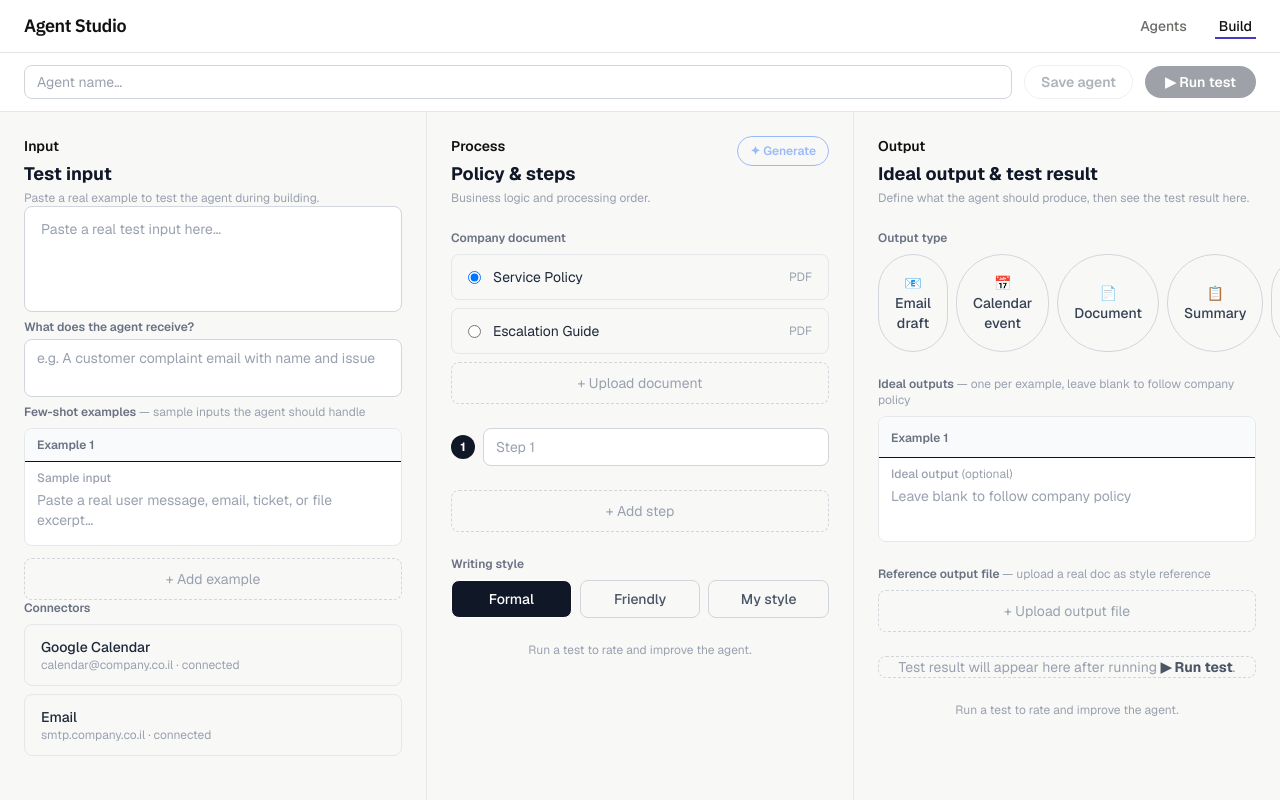
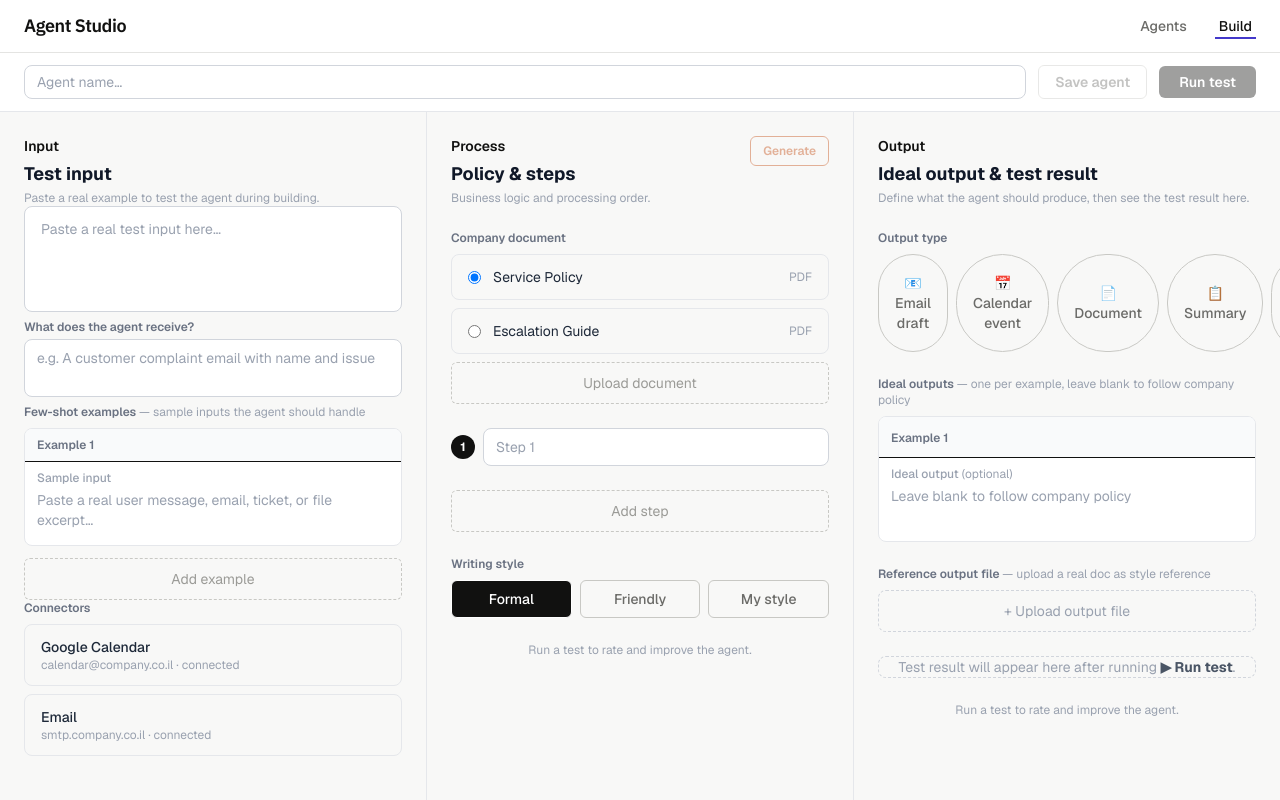
Before and after one commit to kamper83-stack/bob-agent-builder, a Next.js app in the folder app/: page /build in a window 1280 px wide. Built offline with nearby package versions, Linux system fonts and the light colour scheme.

Commit message:
feat(design): normalize button system across all pages

```diff
--- a/app/app/build/page.tsx
+++ b/app/app/build/page.tsx
@@ -326,10 +326,10 @@ export default function BuildPage() {
         <button
           onClick={handleSave}
           disabled={!agentDef.agentInstructions && filledSteps.length === 0}
-          className={`rounded-full px-4 py-1.5 text-sm font-semibold transition-colors ${
+          className={`rounded-md px-4 py-1.5 text-sm font-semibold transition-opacity ${
             saved
               ? "bg-green-600 text-white cursor-default"
-              : "border border-gray-300 dark:border-gray-600 text-gray-700 dark:text-gray-300 hover:bg-gray-50 dark:hover:bg-gray-800 disabled:opacity-40"
+              : "border border-border-strong text-text-secondary hover:bg-canvas disabled:opacity-40"
           }`}
         >
           {saved ? "✓ Saved" : "Save agent"}
@@ -337,9 +337,9 @@ export default function BuildPage() {
         <button
           onClick={handleTest}
           disabled={!canTest || hasBlockingConflict || checkingConfidence}
-          className="rounded-full bg-gray-900 dark:bg-gray-100 px-5 py-1.5 text-sm font-semibold text-white dark:text-gray-900 hover:bg-gray-700 dark:hover:bg-gray-300 disabled:opacity-40 disabled:cursor-not-allowed transition-colors"
+          className="rounded-md bg-text-primary px-5 py-1.5 text-sm font-semibold text-surface hover:opacity-80 disabled:opacity-40 disabled:cursor-not-allowed transition-opacity"
         >
-          {testRunning ? "Running…" : checkingConfidence ? "Checking…" : "▶ Run test"}
+          {testRunning ? "Running…" : checkingConfidence ? "Checking…" : "Run test"}
         </button>
       </div>
 
@@ -361,13 +361,13 @@ export default function BuildPage() {
             <div className="flex gap-3">
               <button
                 onClick={() => doTest(clarificationAnswer.trim() ? `\n\nUser clarification: ${clarificationAnswer.trim()}` : "")}
-                className="flex-1 rounded-full bg-gray-900 dark:bg-gray-100 px-4 py-2 text-sm font-semibold text-white dark:text-gray-900 hover:bg-gray-700 transition-colors"
+                className="flex-1 rounded-md bg-text-primary px-4 py-2 text-sm font-semibold text-surface hover:opacity-80 transition-opacity"
               >
-                Continue →
+                Continue
               </button>
               <button
                 onClick={() => { setClarification(null); setClarificationAnswer(""); }}
-                className="rounded-full border border-gray-300 dark:border-gray-600 px-4 py-2 text-sm font-medium text-gray-600 dark:text-gray-300 hover:bg-gray-100 dark:hover:bg-gray-800 transition-colors"
+                className="rounded-md border border-border-strong px-4 py-2 text-sm font-medium text-text-secondary hover:bg-canvas transition-colors"
               >
                 Cancel
               </button>
@@ -432,7 +432,7 @@ export default function BuildPage() {
                   </div>
                 </div>
               ))}
-              <button onClick={addExample} className="w-full rounded-lg border border-dashed border-gray-300 dark:border-gray-600 px-4 py-2.5 text-sm text-gray-400 hover:text-gray-600 hover:border-gray-400 transition-colors text-center">+ Add example</button>
+              <button onClick={addExample} className="w-full rounded-md border border-dashed border-border-strong px-4 py-2.5 text-sm text-text-tertiary hover:text-text-secondary hover:border-border-strong transition-colors text-center">Add example</button>
             </div>
           </div>
 
@@ -466,9 +466,9 @@ export default function BuildPage() {
             <button
               onClick={generateSteps}
               disabled={generatingSteps || !inputDesc.trim() || selectedOutputs.length === 0}
-              className="shrink-0 rounded-full border border-blue-600 px-3 py-1.5 text-xs font-semibold text-blue-600 hover:bg-blue-50 dark:hover:bg-blue-900/20 disabled:opacity-40 disabled:cursor-not-allowed transition-colors"
+              className="shrink-0 rounded-md border border-accent px-3 py-1.5 text-xs font-semibold text-accent hover:opacity-80 disabled:opacity-40 disabled:cursor-not-allowed transition-opacity"
             >
-              {generatingSteps ? "Generating…" : "✦ Generate"}
+              {generatingSteps ? "Generating…" : "Generate"}
             </button>
           </div>
 
@@ -491,11 +491,11 @@ export default function BuildPage() {
                     <span className="text-sm font-medium text-blue-800 dark:text-blue-200 truncate">{uploadedDoc.name}</span>
                     <span className="text-xs text-blue-500 shrink-0">{Math.round(uploadedDoc.text.length / 1000)}k chars</span>
                   </div>
-                  <button onClick={() => setUploadedDoc(null)} className="ml-3 text-blue-400 hover:text-red-400 transition-colors text-base leading-none shrink-0" aria-label="Remove">×</button>
+                  <button onClick={() => setUploadedDoc(null)} className="ml-3 text-text-tertiary hover:text-red-600 transition-colors text-sm leading-none shrink-0" aria-label="Remove">×</button>
                 </div>
               ) : (
-                <button onClick={() => fileInputRef.current?.click()} className="w-full rounded-lg border border-dashed border-gray-300 dark:border-gray-600 px-4 py-2.5 text-sm text-gray-400 hover:text-gray-600 hover:border-gray-400 transition-colors text-center">
-                  + Upload document
+                <button onClick={() => fileInputRef.current?.click()} className="w-full rounded-md border border-dashed border-border-strong px-4 py-2.5 text-sm text-text-tertiary hover:text-text-secondary hover:border-border-strong transition-colors text-center">
+                  Upload document
                 </button>
               )}
             </div>
@@ -506,15 +506,15 @@ export default function BuildPage() {
           <ol className="space-y-2">
             {steps.map((step, i) => (
               <li key={i} className="flex items-center gap-2">
-                <span className="flex h-6 w-6 shrink-0 items-center justify-center rounded-full bg-gray-900 dark:bg-gray-100 text-xs font-bold text-white dark:text-gray-900">{i + 1}</span>
+                <span className="flex h-6 w-6 shrink-0 items-center justify-center rounded-full bg-text-primary text-xs font-bold text-surface">{i + 1}</span>
                 <input type="text" value={step} onChange={(e) => updateStep(i, e.target.value)} placeholder={`Step ${i + 1}`}
                   className="flex-1 rounded-lg border border-gray-300 dark:border-gray-600 bg-white dark:bg-gray-800 px-3 py-2 text-sm text-gray-900 dark:text-gray-100 placeholder-gray-400 focus:outline-none focus:ring-2 focus:ring-blue-500" />
-                {steps.length > 1 && <button onClick={() => removeStep(i)} className="text-gray-300 hover:text-red-400 transition-colors text-lg leading-none" aria-label="Remove step">×</button>}
+                {steps.length > 1 && <button onClick={() => removeStep(i)} className="text-text-tertiary hover:text-red-600 transition-colors text-sm leading-none" aria-label="Remove step">×</button>}
               </li>
             ))}
           </ol>
-          <button onClick={addStep} className="w-full rounded-lg border border-dashed border-gray-300 dark:border-gray-600 px-4 py-2.5 text-sm text-gray-400 hover:text-gray-600 hover:border-gray-400 transition-colors">
-            + Add step
+          <button onClick={addStep} className="w-full rounded-md border border-dashed border-border-strong px-4 py-2.5 text-sm text-text-tertiary hover:text-text-secondary hover:border-border-strong transition-colors">
+            Add step
           </button>
 
           {/* Tone */}
@@ -523,7 +523,7 @@ export default function BuildPage() {
             <div className="flex gap-2">
               {TONE_OPTIONS.map((t) => (
                 <button key={t.id} onClick={() => setTone(t.id)}
-                  className={`flex-1 rounded-lg border px-3 py-2 text-sm font-medium transition-colors ${tone === t.id ? "border-gray-900 bg-gray-900 text-white dark:border-gray-100 dark:bg-gray-100 dark:text-gray-900" : "border-gray-300 dark:border-gray-600 text-gray-600 dark:text-gray-300 hover:border-gray-500"}`}>
+                  className={`flex-1 rounded-md border px-3 py-2 text-sm font-medium transition-colors ${tone === t.id ? "border-text-primary bg-text-primary text-surface" : "border-border-strong text-text-secondary hover:border-text-primary"}`}>
                   {t.label}
                 </button>
               ))}
@@ -534,8 +534,8 @@ export default function BuildPage() {
           <div className="mt-auto pt-4 border-t border-gray-100 dark:border-gray-800">
             {testResult ? (
               <button onClick={handleImprove}
-                className="w-full rounded-full border border-blue-600 px-6 py-2.5 text-sm font-semibold text-blue-600 hover:bg-blue-50 dark:hover:bg-blue-900/20 transition-colors">
-                ⭐ Rate &amp; Improve →
+                className="w-full rounded-md border border-accent px-6 py-2.5 text-sm font-semibold text-accent hover:opacity-80 transition-opacity">
+                Rate &amp; Improve
               </button>
             ) : (
               <p className="text-xs text-gray-400 text-center">Run a test to rate and improve the agent.</p>
@@ -557,7 +557,7 @@ export default function BuildPage() {
             <div className="flex flex-wrap gap-2">
               {OUTPUT_CHIPS.map((chip) => (
                 <button key={chip.id} onClick={() => toggleOutput(chip.id)}
-                  className={`rounded-full border px-4 py-2 text-sm font-medium transition-colors ${selectedOutputs.includes(chip.id) ? "border-blue-600 bg-blue-600 text-white" : "border-gray-300 dark:border-gray-600 text-gray-700 dark:text-gray-300 hover:border-blue-400 hover:text-blue-600"}`}>
+                  className={`rounded-full border px-4 py-2 text-sm font-medium transition-colors ${selectedOutputs.includes(chip.id) ? "border-text-primary bg-text-primary text-surface" : "border-border-strong text-text-secondary hover:border-text-primary hover:text-text-primary"}`}>
                   {chip.label}
                 </button>
               ))}
@@ -589,8 +589,8 @@ export default function BuildPage() {
                             <p className="font-semibold mb-1">⚠ Possible policy conflict</p>
                             <p className="mb-2">{(conflicts[i] as { reason: string }).reason}</p>
                             <div className="flex gap-2">
-                              <button onClick={() => setApproved((p) => p.map((a, idx) => idx === i ? true : a))} className="rounded-full bg-amber-700 text-white px-3 py-1 text-xs font-semibold hover:bg-amber-800 transition-colors">Use it anyway</button>
-                              <button onClick={() => { updateExample(i, "output", ""); setConflicts((p) => p.map((c, idx) => idx === i ? null : c)); }} className="rounded-full border border-amber-400 px-3 py-1 text-xs font-semibold hover:bg-amber-100 transition-colors">Follow policy</button>
+                              <button onClick={() => setApproved((p) => p.map((a, idx) => idx === i ? true : a))} className="rounded-md bg-amber-700 text-white px-3 py-1 text-xs font-semibold hover:opacity-80 transition-opacity">Use it anyway</button>
+                              <button onClick={() => { updateExample(i, "output", ""); setConflicts((p) => p.map((c, idx) => idx === i ? null : c)); }} className="rounded-md border border-amber-400 px-3 py-1 text-xs font-semibold hover:bg-amber-50 transition-colors">Follow policy</button>
                             </div>
                           </>
                         )}
@@ -662,8 +662,8 @@ export default function BuildPage() {
           <div className="mt-auto pt-4 border-t border-gray-100 dark:border-gray-800">
             {testResult ? (
               <button onClick={handleImprove}
-                className="w-full rounded-full border border-blue-600 px-6 py-2.5 text-sm font-semibold text-blue-600 hover:bg-blue-50 dark:hover:bg-blue-900/20 transition-colors">
-                ⭐ Rate &amp; Improve →
+                className="w-full rounded-md border border-accent px-6 py-2.5 text-sm font-semibold text-accent hover:opacity-80 transition-opacity">
+                Rate &amp; Improve
               </button>
             ) : (
               <p className="text-xs text-gray-400 text-center">Run a test to rate and improve the agent.</p>
--- a/app/app/process/page.tsx
+++ b/app/app/process/page.tsx
@@ -117,7 +117,7 @@ export default function ProcessPage() {
         <ol className="space-y-3 mb-10">
           {steps.map((step, i) => (
             <li key={i} className="flex items-start gap-3">
-              <span className="mt-2.5 flex h-6 w-6 shrink-0 items-center justify-center rounded-full bg-blue-600 text-xs font-bold text-white">
+              <span className="mt-2.5 flex h-6 w-6 shrink-0 items-center justify-center rounded-full bg-text-primary text-xs font-bold text-surface">
                 {i + 1}
               </span>
               <input
@@ -135,9 +135,9 @@ export default function ProcessPage() {
       {!loading && steps.length > 0 && (
         <button
           onClick={handleApprove}
-          className="w-full rounded-full bg-blue-600 px-6 py-3 text-sm font-semibold text-white transition-colors hover:bg-blue-700"
+          className="w-full rounded-md bg-text-primary px-6 py-3 text-sm font-semibold text-surface transition-opacity hover:opacity-80"
         >
-          Looks good — run it →
+          Looks good — run it
         </button>
       )}
     </div>
```
Also changed, not shown: app/app/improve/page.tsx (+7 -7 lines), app/app/run/[id]/page.tsx (+11 -11 lines), app/app/test/page.tsx (+7 -8 lines).
